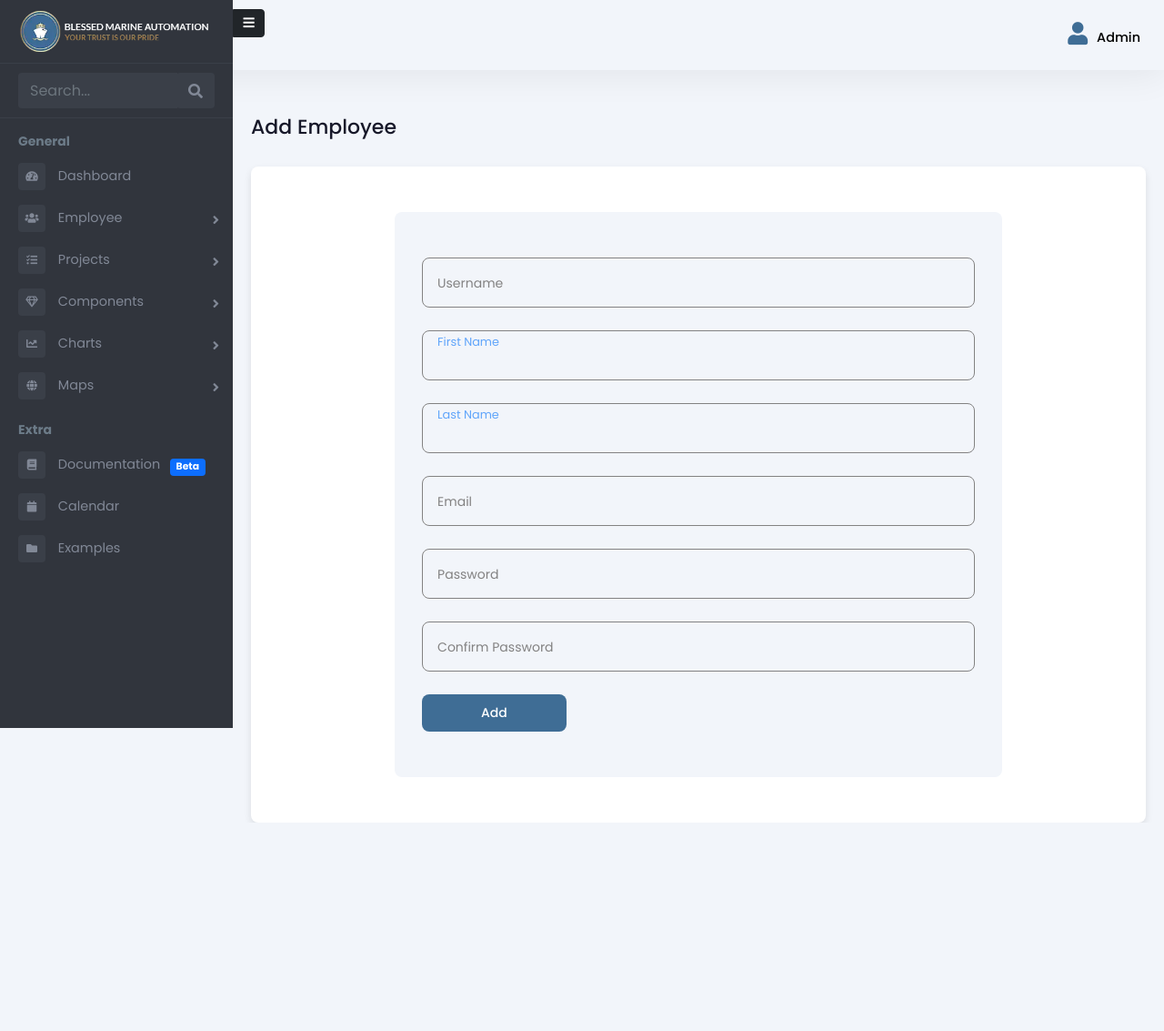
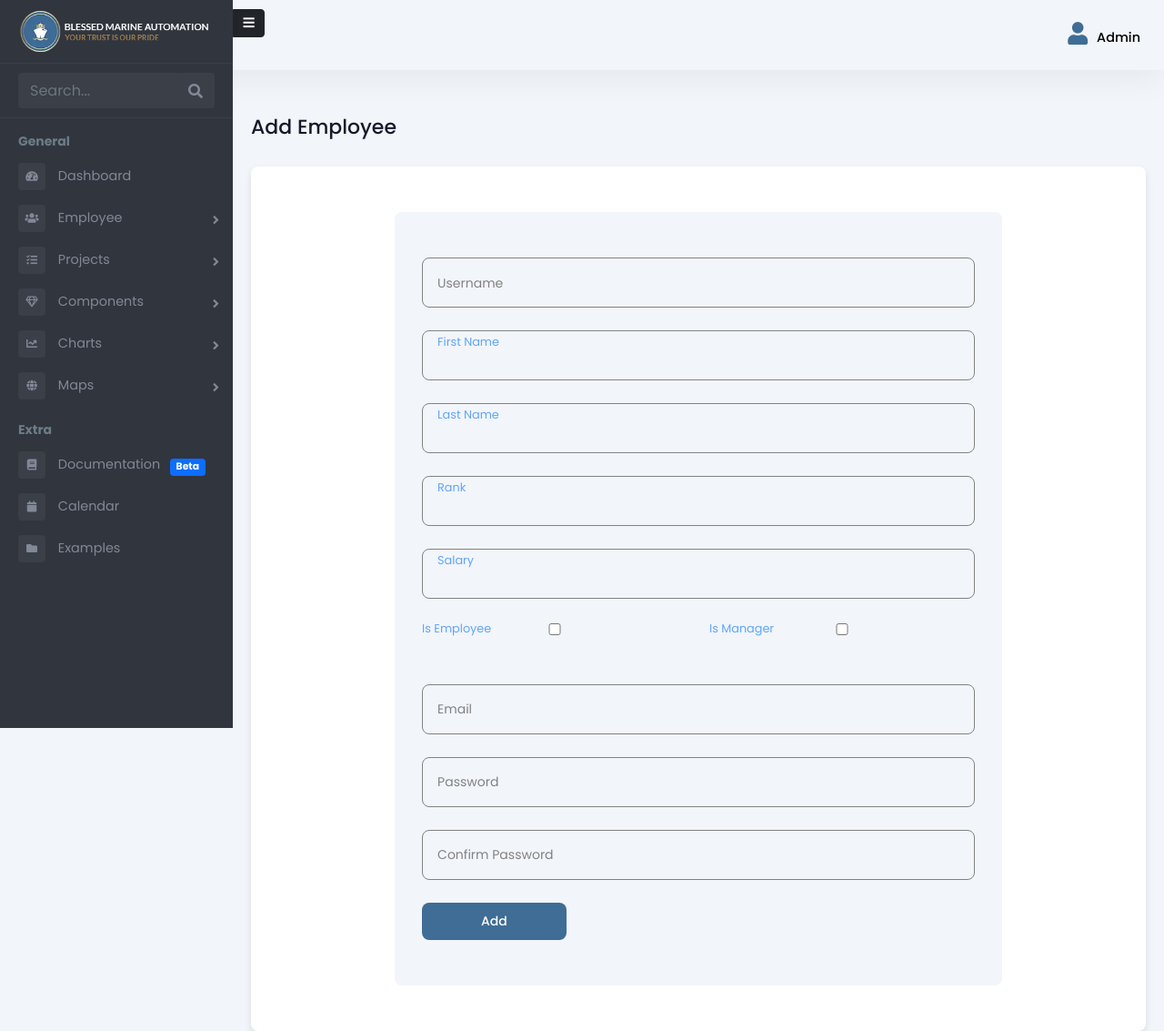
Before and after one commit to vaisagh-mp/Al_Mabrouk_crm, a Django app: page /admin-panel/employee/create/ in a window 1280 px wide. Shown: the whole page at 91% size. Before the commit the page ends 904 px from the top, so only its background shows below. Run offline with Django 5.2, Linux system fonts and the light colour scheme; a user stored in the database is signed in; some libraries are stand-ins or nearby versions.

Commit message:
update 16/01/25

```diff
--- a/Admin/forms.py
+++ b/Admin/forms.py
@@ -1,24 +1,77 @@
 from django import forms
 from django.contrib.auth.models import User
-from .models import Project, ProjectAssignment
+from .models import Project, ProjectAssignment, Employee
 
 class EmployeeCreationForm(forms.ModelForm):
     email = forms.EmailField(required=True)
     password = forms.CharField(widget=forms.PasswordInput, required=True)
     password2 = forms.CharField(widget=forms.PasswordInput, label="Confirm Password", required=True)
+    is_employee = forms.BooleanField(required=False, label="Is Employee?")
+    is_manager = forms.BooleanField(required=False, label="Is Manager?")
+    salary = forms.DecimalField(max_digits=10, decimal_places=2, required=False, label="Salary (if Employee)")
+    rank = forms.CharField(max_length=255, required=False, label="Rank (for Employee or Manager)")
 
     class Meta:
         model = User
-        fields = ['username', 'first_name', 'last_name', 'email', 'password', 'password2']
+        fields = ['username', 'first_name', 'last_name', 'email', 'password', 'password2', 'is_employee', 'is_manager', 'rank', 'salary']
 
     def clean(self):
         cleaned_data = super().clean()
         password = cleaned_data.get("password")
         password2 = cleaned_data.get("password2")
+        is_employee = cleaned_data.get("is_employee")
+        is_manager = cleaned_data.get("is_manager")
 
+        # Ensure passwords match
         if password and password2 and password != password2:
             self.add_error('password2', "Passwords do not match.")
+
+        # Ensure only one of is_employee or is_manager is selected
+        if is_employee and is_manager:
+            raise forms.ValidationError("You can select either 'Is Employee?' or 'Is Manager?', but not both.")
+        if not is_employee and not is_manager:
+            raise forms.ValidationError("You must select either 'Is Employee?' or 'Is Manager?'.")
+
+        # Ensure salary is provided if the user is an employee
+        if is_employee and not cleaned_data.get("salary"):
+            self.add_error('salary', "Salary is required for employees.")
+
+        # Ensure rank is provided for both employee or manager
+        if (is_employee or is_manager) and not cleaned_data.get("rank"):
+            self.add_error('rank', "Rank is required for both Employee or Manager.")
+
         return cleaned_data
+
+    def save(self, commit=True):
+        user = super().save(commit=False)
+        user.set_password(self.cleaned_data["password"])
+
+        is_manager = self.cleaned_data.get("is_manager")
+        rank = self.cleaned_data.get("rank")
+
+        if is_manager:
+            user.is_staff = True  # Set user as staff if they are a manager
+
+        if commit:
+            user.save()
+
+            # Create the Employee profile
+            employee = Employee.objects.create(
+                user=user
+            )
+
+            # Assign rank if provided
+            employee.rank = rank
+
+            if self.cleaned_data.get("is_employee"):
+                salary = self.cleaned_data.get("salary")
+                print(f"Employee created with rank: {rank} and salary: {salary}")
+            else:
+                print(f"Manager created with rank: {rank}")
+
+            employee.save()
+
+        return user
 
 
 # Define a form for the Project model
@@ -44,4 +97,5 @@ class ProjectAssignmentForm(forms.ModelForm):
         widgets = {
             'time_start': forms.DateInput(attrs={'type': 'date', 'class': 'form-control'}),
             'time_stop': forms.DateInput(attrs={'type': 'date', 'class': 'form-control'}),
+            'employee': forms.CheckboxSelectMultiple(),
         }
--- a/Admin/urls.py
+++ b/Admin/urls.py
@@ -1,11 +1,13 @@
 from django.urls import path
-from .views import create_employee, edit_employee, delete_employee, employee_list, attendance_list_view, dashboard, project_summary_view, add_project, project_list_view, project_assignment_list, project_assignment_create, project_assignment_update, project_assignment_delete, manage_attendance, employee_profile
+from .views import create_employee, edit_employee, delete_employee, employee_list, attendance_list_view, dashboard, project_summary_view, add_project, project_list_view, project_assignment_list, project_assignment_create, project_assignment_update, project_assignment_delete, manage_attendance, employee_profile,attendance_detail
 urlpatterns = [
     path('dashboard/', dashboard, name='admin-dashboard'),
 
     path('employees/', employee_list, name='employee_list'),
     path('employee/create/', create_employee, name='create-employee'),
+
     path('employee/attendance/', attendance_list_view, name='attendance_list_view'),
+    path('attendance/<int:pk>/', attendance_detail, name='attendance_detail'),
     path('employee/manage-attendance/', manage_attendance, name='manage_attendance'),
     path('employee/edit/<int:employee_id>/', edit_employee, name='edit-employee'),
     path('employee/delete/<int:employee_id>/', delete_employee, name='delete-employee'),
--- a/Admin/views.py
+++ b/Admin/views.py
@@ -1,6 +1,7 @@
 from django.shortcuts import redirect, render
 from django.shortcuts import get_object_or_404
 from django.contrib.auth.decorators import login_required
+from django.db.models import Sum
 from django.db.models import Prefetch
 from django.http import HttpResponse
 from django.http import JsonResponse
@@ -15,7 +16,25 @@ from .models import Attendance, Employee, ProjectAssignment, Project
 # Home
 def dashboard(request):
     if request.user.is_superuser:  # For admin users
-        return render(request, 'Admin/dashboard.html')
+
+        total_projects = Project.objects.count()
+
+        active_employees = Employee.objects.filter(user__is_active=True).count()
+
+        total_revenue = (
+            Project.objects.aggregate(Sum('invoice_amount'))['invoice_amount__sum'] or 0
+        )
+
+        # Pending invoices (projects with invoice_amount == 0)
+        pending_invoices = Project.objects.filter(invoice_amount=0).count()
+        context = {
+        'total_projects': total_projects,
+        'active_employees': active_employees,
+        'total_revenue': total_revenue,
+        'pending_invoices': pending_invoices,
+    }
+
+        return render(request, 'Admin/dashboard.html', context)
     elif request.user.is_staff:  # For staff/manager users
         return render(request, 'Manager/dashboard.html')
     else:  # For other users (if applicable)
@@ -31,13 +50,50 @@ def create_employee(request):
     if request.method == 'POST':
         form = EmployeeCreationForm(request.POST)
         if form.is_valid():
-            user = form.save(commit=False)
-            user.set_password(form.cleaned_data['password'])
-            user.save()
-            messages.success(request, 'Employee created successfully!')
-            return redirect('create-employee')
+            try:
+                # Create the user
+                user = form.save(commit=False)
+                user.set_password(form.cleaned_data['password'])
+                user.save()
+
+                # Get the form data for Employee
+                is_employee = form.cleaned_data.get('is_employee')
+                is_manager = form.cleaned_data.get('is_manager')
+                rank = form.cleaned_data.get('rank')
+                salary = form.cleaned_data.get('salary')
+
+                # Ensure either is_employee or is_manager is selected (not both)
+                if is_employee and not is_manager:
+                    user.is_employee = True
+                elif is_manager and not is_employee:
+                    user.is_manager = True
+                    user.is_staff = True  # Make manager a staff member
+                else:
+                    user.is_employee = False
+                    user.is_manager = False
+
+                user.save()  # Save user changes
+
+                # Create employee profile
+                employee = Employee.objects.create(
+                    user=user,
+                    rank=rank,
+                    salary=salary,
+                    is_employee=is_employee,
+                    is_manager=is_manager
+                )
+
+                messages.success(request, 'Employee created successfully!')
+                return redirect('create-employee')
+            except Exception as e:
+                messages.error(request, 'There was an error creating the employee.')
+        else:
+            # If the form is not valid, print errors
+            print(form.errors)
+
     else:
         form = EmployeeCreationForm()
+
     return render(request, 'Admin/create_employee.html', {'form': form})
 
 
@@ -126,6 +182,11 @@ def attendance_list_view(request):
     return render(request, 'Admin/attendance_list.html', context)
 
 
+def attendance_detail(request, pk):
+    attendance = get_object_or_404(Attendance, pk=pk)
+    return render(request, 'Admin/attendance_detail.html', {'attendance': attendance})
+
+
 def manage_attendance(request):
     # Ensure the user is a superuser (or manager)
     if not request.user.is_superuser:
@@ -180,6 +241,7 @@ def project_list_view(request):
         {
             "id": project.id,
             "name": project.name,
+            "category": project.category,
             "code": project.code,
             "status": project.status,
             "invoice": project.invoice_amount,
@@ -259,6 +321,7 @@ def project_summary_view(request, project_id):
     project_data = {
         "project_name": project.name,
         "code": project.code,
+        "category": project.category,
         "purchase_and_expenses": project.purchase_and_expenses,
         "invoice_amount": project.invoice_amount,
         "engineers": engineers,
@@ -308,8 +371,7 @@ def project_assignment_list(request):
     projects = Project.objects.filter(status='PENDING')
     employees = Employee.objects.all()
 
-    return render(request, 'Admin/project_assignment_list.html', {'assignments': assignments, 'projects': projects,
-                                                                  'employees': employees})
+    return render(request, 'Admin/project_assignment_list.html', {'assignments': assignments, 'projects': projects,'employees': employees})
 
 # project_assignment_create
 @login_required
--- a/Al_Mabrouk_crm/static/assets/css/style.css
+++ b/Al_Mabrouk_crm/static/assets/css/style.css
@@ -838,6 +838,11 @@ header .dropdown-menu{width: 100px !important;min-width: unset !important;}
     outline: none;
     color: var(--primary-font-color);
 }
+
+.add-frm-check label{
+  position: unset !important;
+}
+
 @media(max-width:991px){
   .create-emply-frm{width: 100%;}
 }
--- a/templates/Admin/attendance_list.html
+++ b/templates/Admin/attendance_list.html
@@ -49,6 +49,7 @@
                         </div>
                     </th>
                 </tr>
+
             </thead>
             <thead>
                 <tr>
@@ -64,7 +65,8 @@
             <tbody>
                 {% for record in attendance_records %}
                 <tr>
-                    <td><a href="#">{{ record.employee.user.get_full_name }}</a></td>
+                    <td><a href="{% url 'attendance_detail' record.pk %}">{{ record.employee.user.get_full_name }}</a>
+                    </td>
                     <td>{{ record.get_status_display }}</td>
                     <td>{{ record.login_time.date|date:"d/M/Y" }}</td>
                     <td>{{ record.login_time|time:"g:ia" }}</td>
--- a/templates/Admin/create_employee.html
+++ b/templates/Admin/create_employee.html
@@ -7,7 +7,7 @@
   <div class="pg-title">
     <h1>Add Employee</h1>
     {% if messages %}
-      <div class="alert alert.success">
+      <div class="alert alert-success">
         {% for message in messages %}
         <p>{{ message }}</p>
         {% endfor %}
@@ -46,6 +46,44 @@
               </div>
             </div>
           </div>
+          <!-- Additional Fields -->
+          <div class="col-lg-12">
+            <div class="input-wrapper">
+              <div class="ripple-input">
+                {{ form.rank }}
+                <label>Rank</label>
+                <div class="ripple-effect"></div>
+              </div>
+            </div>
+          </div>
+          <div class="col-lg-12">
+            <div class="input-wrapper">
+              <div class="ripple-input">
+                {{ form.salary }}
+                <label>Salary</label>
+                <div class="ripple-effect"></div>
+              </div>
+            </div>
+          </div>
+          <div class="col-lg-6">
+            <div class="input-wrapper">
+              <div class="add-frm-check">
+                {{ form.is_employee }}
+                <label>Is Employee</label>
+
+              </div>
+            </div>
+          </div>
+          <div class="col-lg-6">
+            <div class="input-wrapper">
+              <div class="add-frm-check">
+                {{ form.is_manager }}
+                <label>Is Manager</label>
+
+              </div>
+            </div>
+          </div>
+
           <div class="col-lg-12">
             <div class="input-wrapper">
               <div class="ripple-input">
@@ -73,6 +111,7 @@
               </div>
             </div>
           </div>
+
           <div class="col-lg-12">
             <div class="create-btn">
               <button class="prmry-btn" type="submit">Add</button>
--- a/templates/Admin/project.html
+++ b/templates/Admin/project.html
@@ -18,6 +18,10 @@
         <tr>
           <td>Code</td>
           <td>{{ project_data.code }}</td>
+        </tr>
+        <tr>
+          <td>category</td>
+          <td>{{ project_data.category }}</td>
         </tr>
         <tr>
           <td>Status</td>
--- a/templates/Admin/project_assignment_list.html
+++ b/templates/Admin/project_assignment_list.html
@@ -61,6 +61,7 @@
                 <th></th>
                 <th></th>
                 <th></th>
+                <th></th>
 
                 <th>
                   <div class="add-new-emply">
@@ -105,6 +106,7 @@
             <thead>
               <tr>
                 <th>Project Name</th>
+                <th>category</th>
                 <th>Employee</th>
                 <th>Code</th>
                 <th>Start Date</th>
@@ -117,6 +119,7 @@
               {% for assignment in assignments %}
               <tr>
                 <td><a href="#">{{ assignment.project.name }}</a></td>
+                <td>{{ assignment.project.category }}</td>
                 <td>{{ assignment.employee.user.username }}</td>
                 <td>{{ assignment.project.code}}</td>
                 <td>{{ assignment.time_start|date:"M d, Y" }}</td>
--- a/templates/Admin/project_list.html
+++ b/templates/Admin/project_list.html
@@ -12,6 +12,7 @@
     <table id="employeeTable">
       <thead>
         <tr style="border-bottom: 1px solid #ccc">
+          <th></th>
           <th></th>
           <th></th>
           <th></th>
@@ -103,6 +104,7 @@
       <thead>
         <tr>
           <th>Project Name</th>
+          <th>category</th>
           <th>Code</th>
           <th>Purchase & Expenses</th>
           <th>Invoice Amount</th>
@@ -117,6 +119,7 @@
           <td>
             <a href="{% url 'project-summary' project.id %}">{{ project.name }}</a>
           </td>
+          <td>{{ project.category }}</td>
           <td>{{ project.code }}</td>
           <td>{{ project.purchase_and_expenses }}</td>
           <td>{{ project.invoice }}</td>
--- a/templates/employee/employee_dashboard.html
+++ b/templates/employee/employee_dashboard.html
@@ -77,6 +77,7 @@
                 <tr>
                     <th>Project Name</th>
                     <th>Project Code</th>
+                    <th>Category</th>
                     <th>Status</th>
                     <th>Start Date</th>
                     <th>Stop Date</th>
@@ -88,6 +89,7 @@
                 <tr>
                     <td>{{ assignment.project.name }}</td>
                     <td>{{ assignment.project.code }}</td>
+                    <td>{{ assignment.project.category }}</td>
                     <td>
                         <form method="post" action="{% url 'update_project_status' assignment.project.id %}">
                             {% csrf_token %}
```
Also changed, not shown: Admin/admin.py (+7 -2 lines), Admin/models.py (+7 -8 lines), templates/Admin/attendance_detail.html (added, +66 -0 lines), templates/Admin/dashboard.html (+5 -5 lines), Admin/migrations/0015_employee_is_employee_employee_is_manager_and_more.py (added), Admin/migrations/0016_remove_projectassignment_employee_and_more.py (added), Admin/migrations/0017_remove_projectassignment_employee_and_more.py (added), db.sqlite3. Lines whose indentation alone changed are shown as unchanged.
